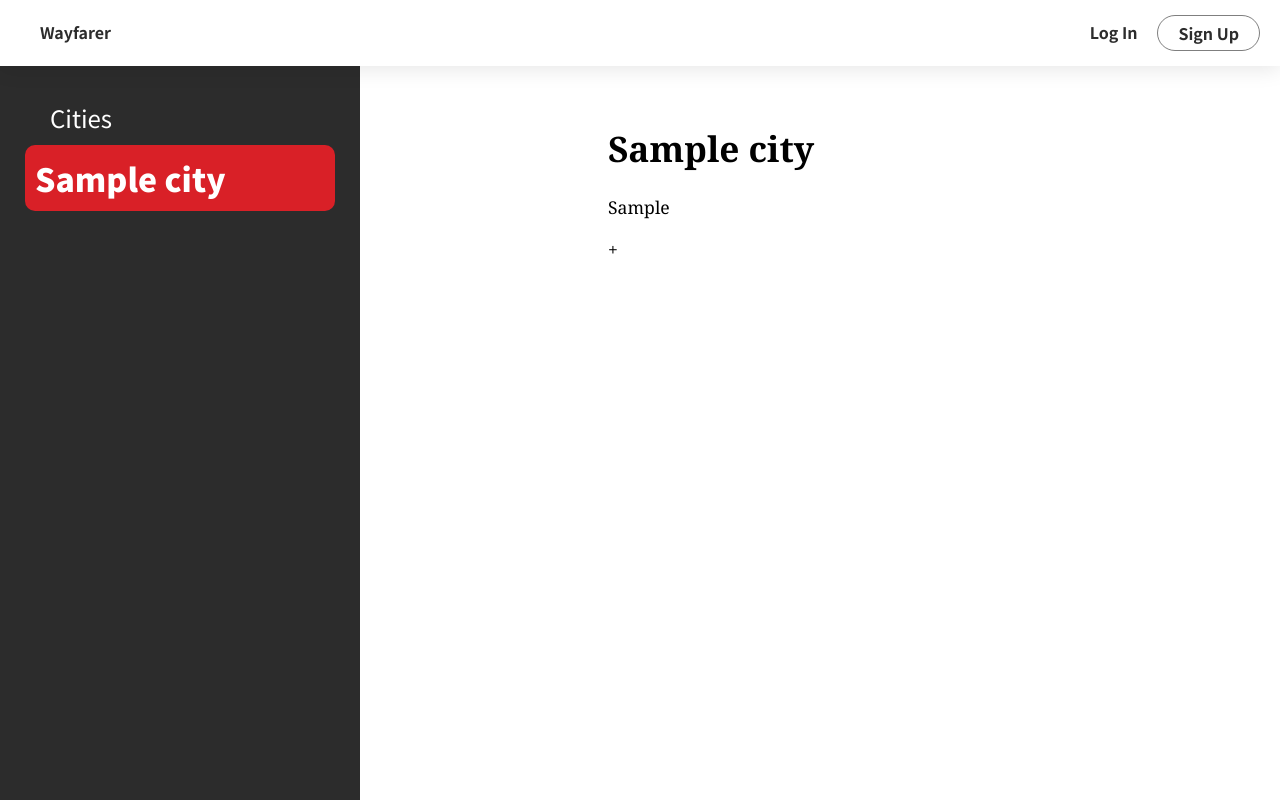
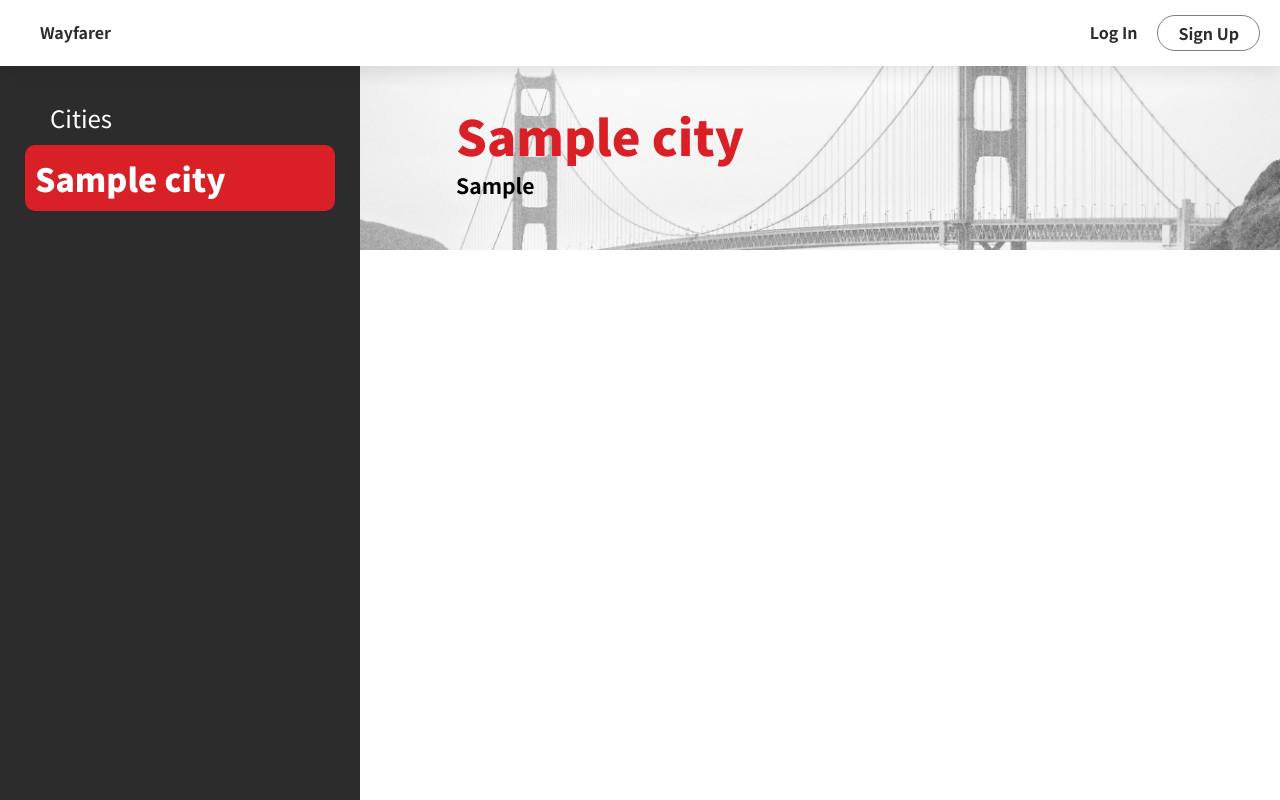
Before and after one commit to isaiahcolson/travel-community, a Django app: page /cities/1/ in a window 1280 px wide. Run offline with Django 3.2, Linux system fonts and the light colour scheme; tables that the repository leaves empty hold one stand-in row (values such as "Sample post"); some libraries are stand-ins or nearby versions.

Commit message:
finalize san fran hero image

```diff
--- a/main_app/static/css/styles.css
+++ b/main_app/static/css/styles.css
@@ -494,13 +494,42 @@ input[type=submit]:hover {
 
 .city-body {
     font-size: 1.1em;
-    font-family: var(--serif-font);
+    font-family: var(--general-font);
     background-color: var(--light);
     height: 100%;
     margin: 0;
-    margin-left: 40vw;
-    padding: 100px 7.5vw 0 7.5vw;
+    /* margin-left: 40vw; */
+    /* padding: 100px 7.5vw 0 7.5vw; */
     display: flex;
     flex-direction: column;
     justify-content: top;
 }
+
+.city-header {
+    /* width: 100vw; */
+    margin-left: 360px;
+    padding: 100px 7.5vw 50px 7.5vw;
+    background-image: url('../images/wf-sf-bg.png');
+    background-size: cover;
+    background-repeat: no-repeat;
+    background-position: center;
+}
+
+.city-header h1 {
+    color: var(--accent);
+    font-size: 2.75em;
+    font-weight: 900;
+    margin: 0;
+    padding: 0;
+}
+
+.city-header p {
+    margin: 0;
+    padding: 0;
+    font-weight: 700;
+    font-size: 1.2em;
+}
+
+.city-posts {
+    margin-left: 40vw;
+}
--- a/main_app/templates/city/detail.html
+++ b/main_app/templates/city/detail.html
@@ -10,8 +10,8 @@
       <h1>{{ city_id.name }}</h1>
       <p>{{ city_id.country }}</p>
     </div>
-    <div class="user-articles">
-      <a id="create-post-button">+</a>
+    <div class="city-posts">
+      <!-- <a id="create-post-button">+</a> -->
     </div>
   </div>
 
```
Also changed, not shown: main_app/static/images/wf-sf-bg.png (added).
